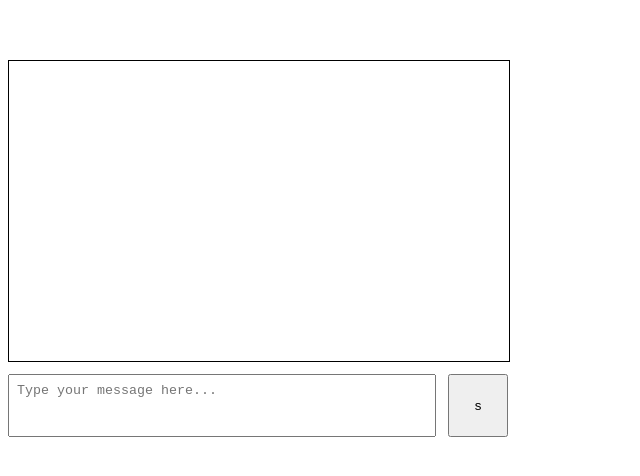
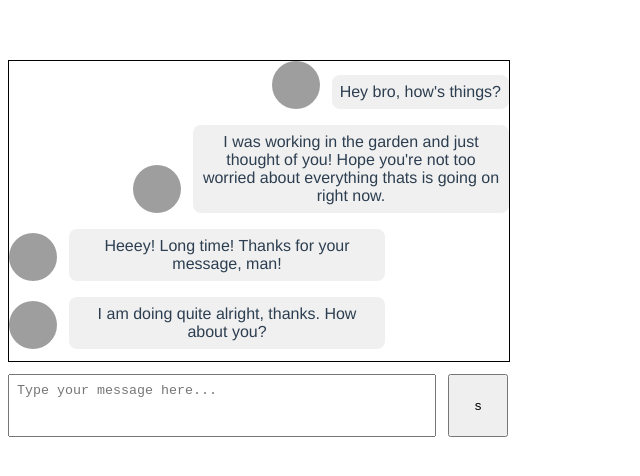
Before and after one commit to Sinthix/message-chat-exercise, a Vue app: page / in a window 1280 px wide. Shown: the top 476 px of the page, without its empty margins (0-640 px from the left). Built offline with nearby package versions, Linux system fonts and the light colour scheme; grey boxes are pictures that could not be loaded.

Commit message:
feat: adds message component with mock read functionality

```diff
--- a/src/components/chat-areas/ConversationComponent.vue
+++ b/src/components/chat-areas/ConversationComponent.vue
@@ -1,16 +1,27 @@
 <template>
     <div class="conversation-area">
-
+        <MessageComponent v-for="(message, index) in messages" :key="index" :message="message" />
     </div>
 </template>
 
 <script>
+import { mapState } from 'vuex';
+import MessageComponent from './MessageComponent.vue';
+
 export default {
-  data() {
-    return {
+    components: {
+        MessageComponent
+    },
+    data() {
+        return {
 
-    };
-  },
+        };
+    },
+    computed: {
+        ...mapState({
+            messages: state => state.conversation
+        })
+    }
 };
 </script>
 
--- /dev/null
+++ b/src/components/chat-areas/MessageComponent.vue
@@ -0,0 +1,56 @@
+<template>
+    <div :class="['message-component', isCurrentUser ? 'sent' : 'received']">
+      <img :src="message.from.thumbnail" class="thumbnail" />
+      <div class="bubble">{{ message.message }}</div>
+    </div>
+  </template>
+
+  <script>
+
+  export default {
+    props: {
+      message: Object
+    },
+    computed: {
+      isCurrentUser() {
+        return this.message.from.id === this.$store.state.me.id;
+      }
+    }
+  };
+  </script>
+
+  <style scoped>
+  .message-component {
+    display: flex;
+    margin-bottom: 16px;
+    align-items: flex-end;
+  }
+
+  .message-component.sent {
+    justify-content: flex-end;
+  }
+
+  .message-component.received {
+    justify-content: flex-start;
+  }
+
+  .thumbnail {
+    width: 48px;
+    height: 48px;
+    border-radius: 50%;
+    margin-right: 12px;
+  }
+
+  .bubble {
+    max-width: 60%;
+    padding: 8px;
+    border-radius: 8px;
+    background-color: #f0f0f0;
+    word-wrap: break-word;
+  }
+
+  .message-entry.sent .bubble {
+    background-color: #007bff;
+    color: white;
+  }
+  </style>
```
